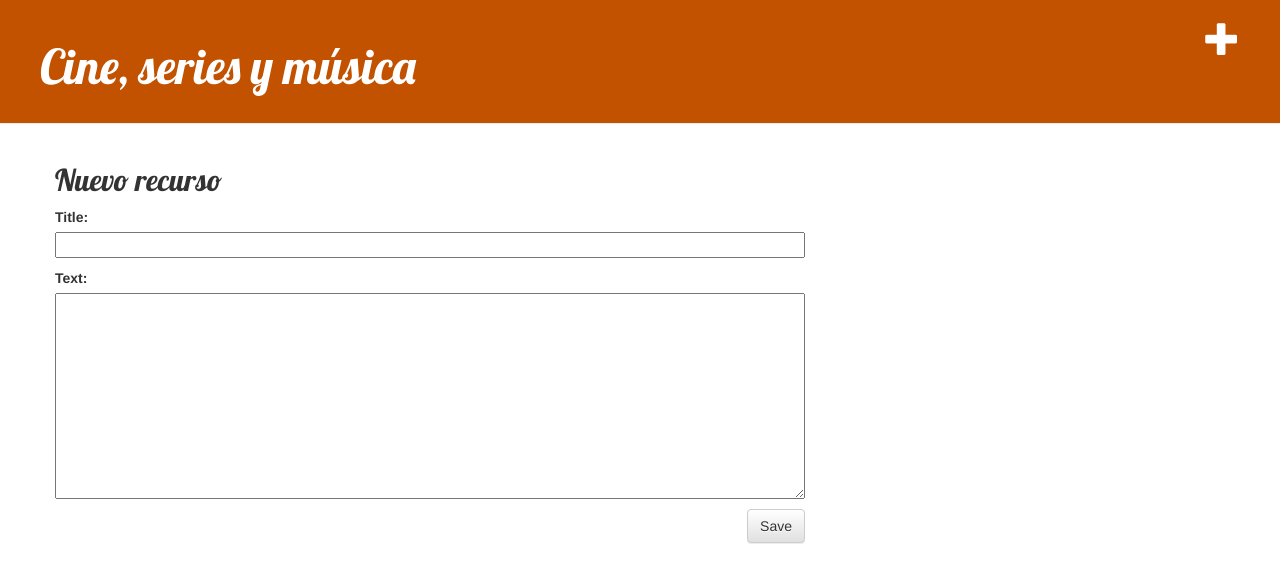
After one commit to creanet1994/my-first-blog, a Django app: page /post/new in a window 1280 px wide. The commit adds this page. Shown: the top 583 px of the page. Run offline with Django 3.2, Linux system fonts and the light colour scheme; some libraries are stand-ins or nearby versions.

Commit message:
Added views to create/edit blog post inside the site.

```diff
--- /dev/null
+++ b/blog/forms.py
@@ -0,0 +1,9 @@
+from django import forms
+from .models import Post
+
+
+class PostForm(forms.ModelForm):
+
+    class Meta:
+        model = Post
+        fields = ('title', 'text',)
--- a/blog/templates/blog/base.html
+++ b/blog/templates/blog/base.html
@@ -19,6 +19,9 @@
   </head>
   <body>
     <div class="page-header">
+      <a href="{% url 'post_new' %}" class="top-menu"
+        ><span class="glyphicon glyphicon-plus"></span
+      ></a>
       <h1><a href="/">Cine, series y música</a></h1>
     </div>
     <div class="content container">
--- /dev/null
+++ b/blog/templates/blog/post_edit.html
@@ -0,0 +1,7 @@
+{% extends 'blog/base.html' %} {% block content %}
+<h2>Nuevo recurso</h2>
+<form method="POST" class="post-form">
+  {% csrf_token %} {{ form.as_p }}
+  <button type="submit" class="save btn btn-default">Save</button>
+</form>
+{% endblock %}
--- a/blog/urls.py
+++ b/blog/urls.py
@@ -4,4 +4,5 @@ from . import views
 urlpatterns = [
     path('', views.post_list, name='post_list'),
     path('post/<int:pk>/', views.post_detail, name='post_detail'),
+    path('post/new', views.post_new, name='post_new'),
 ]
--- a/blog/views.py
+++ b/blog/views.py
@@ -1,6 +1,7 @@
-from django.shortcuts import render, get_object_or_404
+from django.shortcuts import render, get_object_or_404, redirect
 from django.utils import timezone
 from .models import Post
+from .forms import PostForm
 
 # Create your views here.
 
@@ -14,3 +15,17 @@ def post_list(request):
 def post_detail(request, pk):
     post = get_object_or_404(Post, pk=pk)
     return render(request, 'blog/post_detail.html', {'post': post})
+
+
+def post_new(request):
+    if request.method == "POST":
+        form = PostForm(request.POST)
+        if form.is_valid():
+            post = form.save(commit=False)
+            post.author = request.user
+            post.published_date = timezone.now()
+            post.save()
+            return redirect('post_detail', pk=post.pk)
+    else:
+        form = PostForm()
+    return render(request, 'blog/post_edit.html', {'form': form})
```
